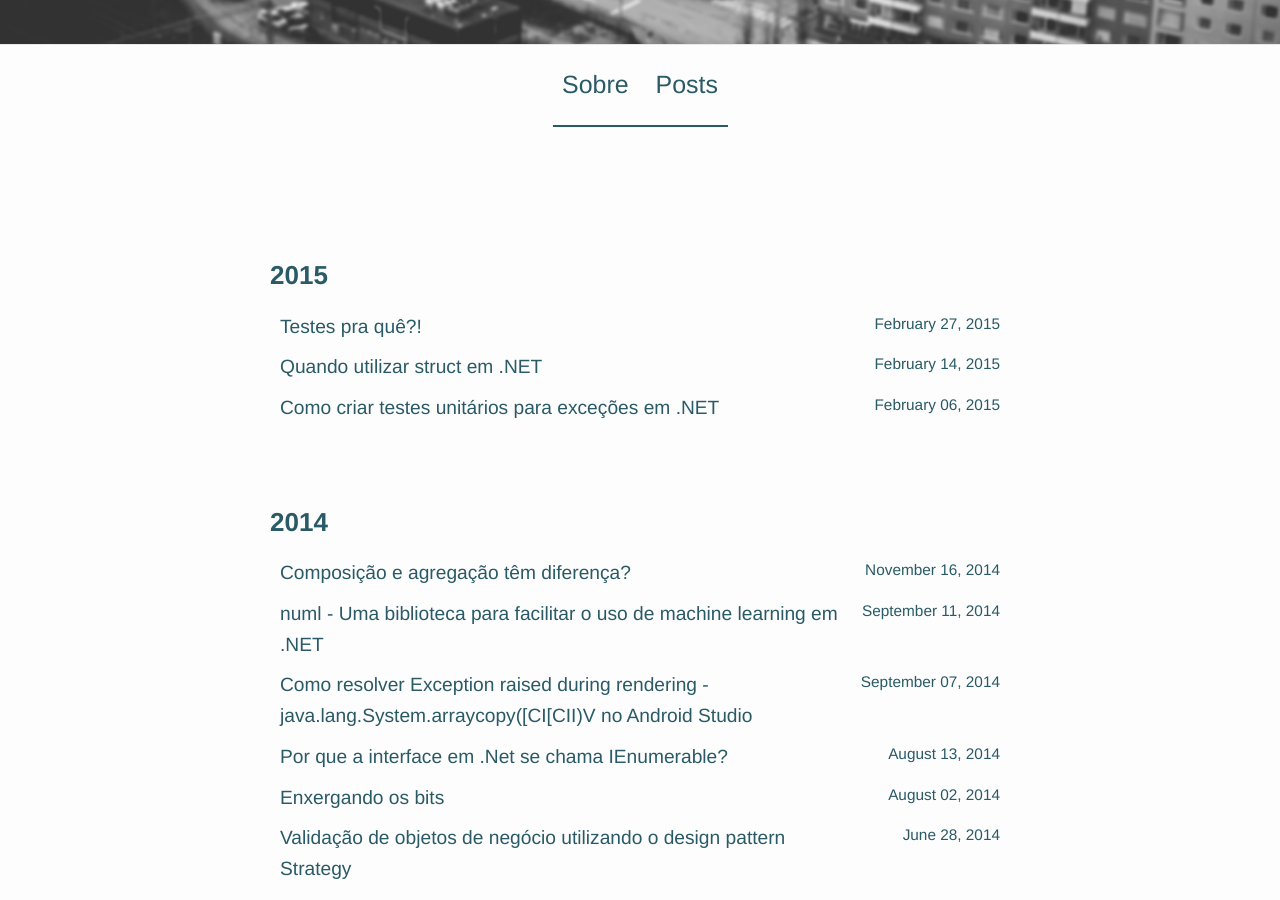
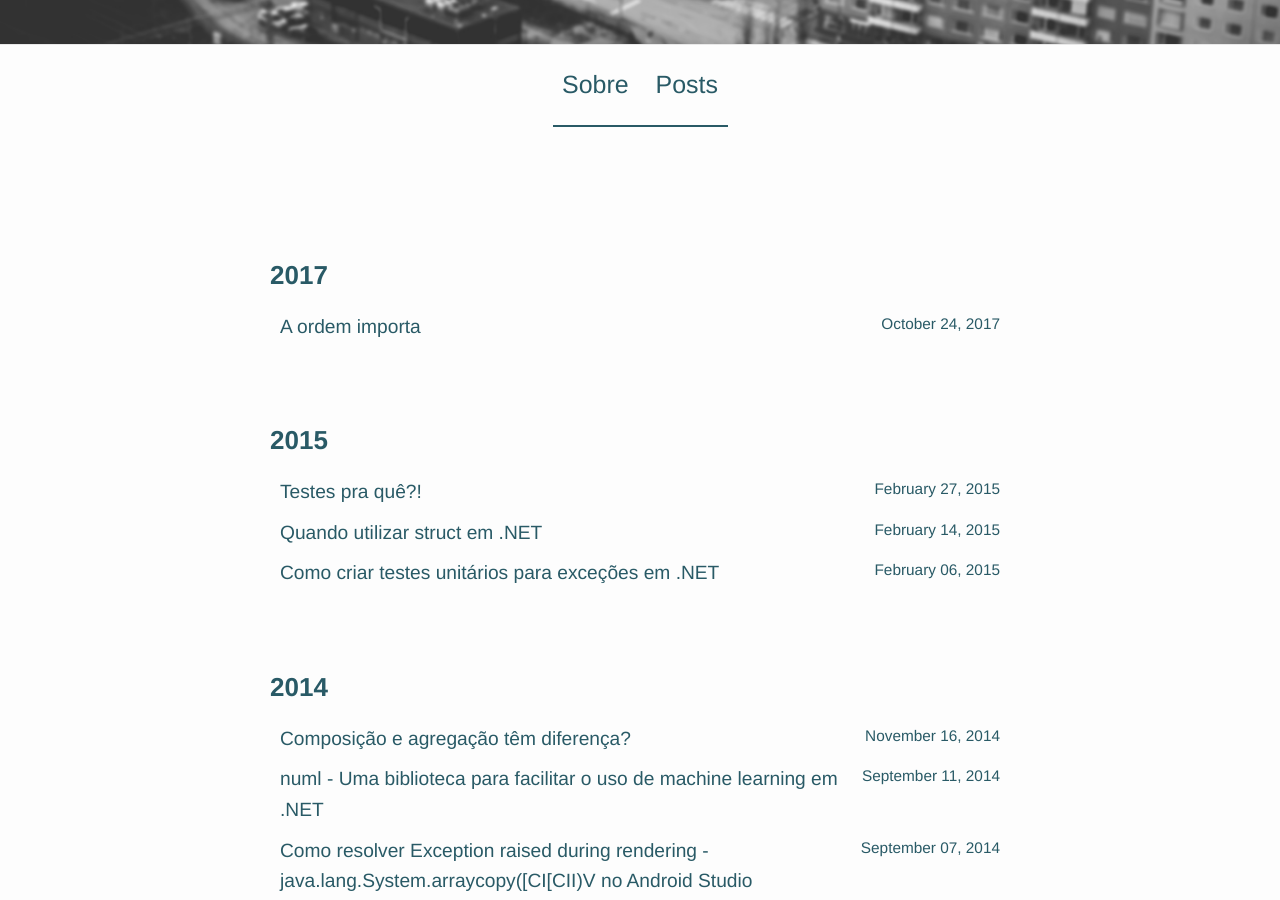
Before and after one commit to andrenmaia/anmaia.com.br, a Jekyll site: the page built from index.html, in a window 1280 px wide and 900 px high, scrolled down 461 px. Built offline with Jekyll 4.4.1, drawn with Linux system fonts in a browser that asks for light colours; nearby versions of some CDN libraries; Markdown is read by kramdown in place of the engine named in the settings; some of the changed lines change nothing that is shown.

Commit message:
Publish: Elixir - A ordem importa

```diff
--- a/_drafts/A ordem importa.md
+++ b/_posts/2017-10-24-elixir-a-ordem-importa.md
@@ -2,8 +2,6 @@
 layout: post
 title: A ordem importa
 comments: true
-redirect_from:
-    - /a-ordem-importa/
 ---
 
 Quando falamos de `pattern matching` em Elixir a ordem importa!
```
